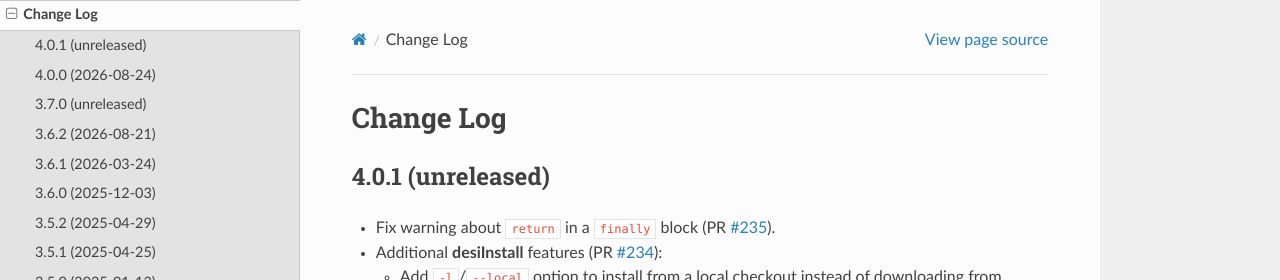
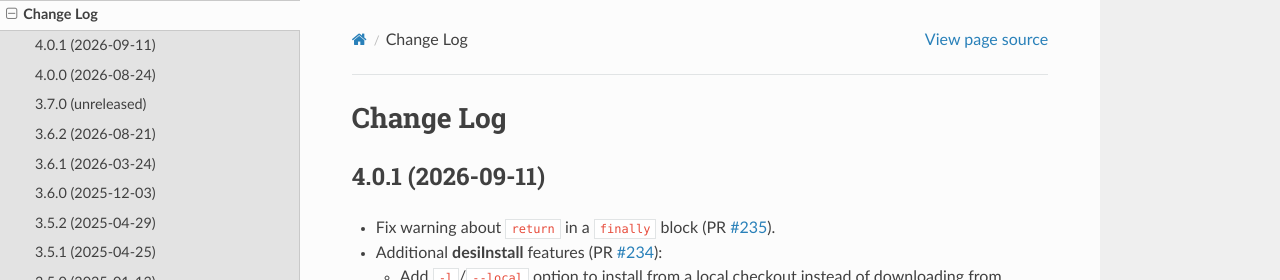
Before and after one commit to desihub/desiutil, a Sphinx documentation site: the page built from doc/changes.rst, in a window 1280 px wide and 900 px high. Shown: the top 280 px of the window. Built offline with Sphinx 7.4.7 and the Read the Docs theme 3.1.0, drawn with Linux system fonts in a browser that asks for light colours.

Commit message:
preparing for next tag

```diff
--- a/doc/changes.rst
+++ b/doc/changes.rst
@@ -2,7 +2,7 @@
 Change Log
 ==========
 
-4.0.1 (unreleased)
+4.0.1 (2026-09-11)
 ------------------
 
 * Fix warning about ``return`` in a ``finally`` block (PR `#235`_).
--- a/py/desiutil/_version.py
+++ b/py/desiutil/_version.py
@@ -1 +1 @@
-__version__ = '4.0.0.post1269'
+__version__ = '4.0.1'
```
